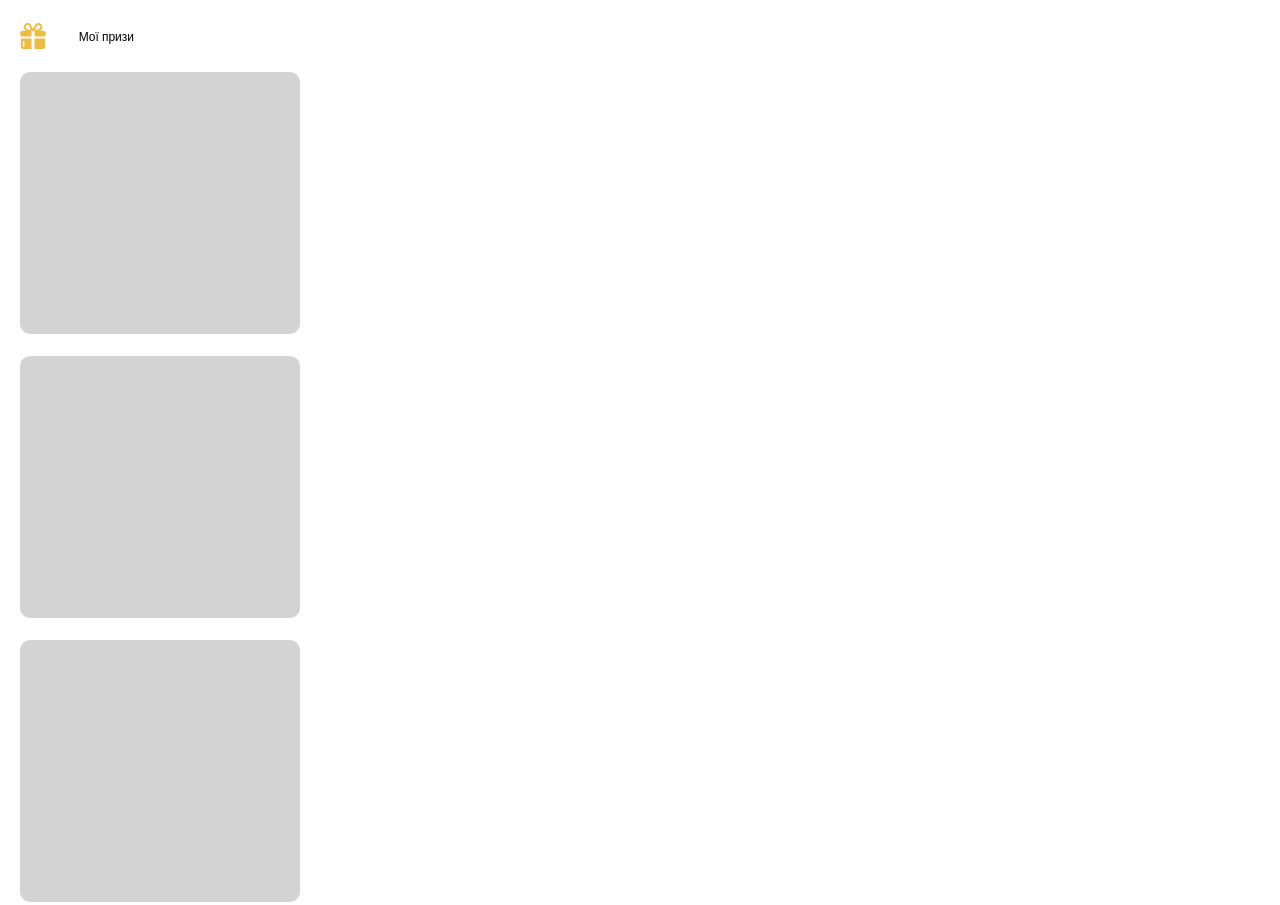
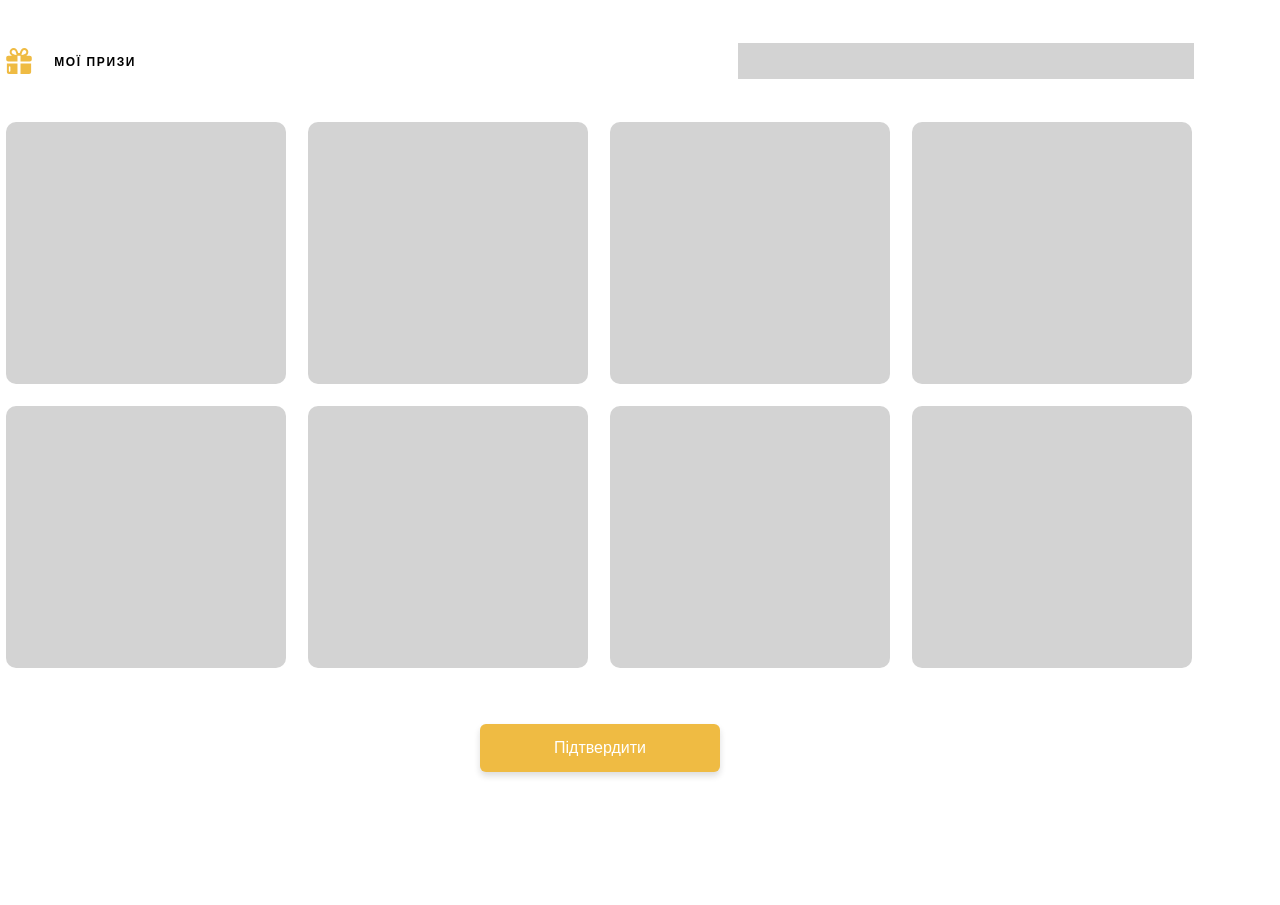
Before and after one commit to PabloOch/ad-people-animation, a React app: page / in a window 1280 px wide. Shown: the top 905 px of the page. After the commit the page ends 816 px from the top, so only its background shows below. Built offline with nearby package versions, Linux system fonts and the light colour scheme.

Commit message:
award desk first try

```diff
--- a/src/components/awardsPage/AwardsPage.js
+++ b/src/components/awardsPage/AwardsPage.js
@@ -7,10 +7,22 @@ export const AwardsPage = () => {
     <div className={css.awardsContainer}>
       <div className={css.awardsWrapper}>
         <div className={css.awardsHeader}>
-          <img src={awardsLogo} alt="gift-box" width={26} height={26} />
-          <span className={css.awardsHeaderText}>Мої призи</span>
+          <div className={css.awardsHeaderLogo}>
+            <img src={awardsLogo} alt="gift-box" width={26} height={26} />
+            <span className={css.awardsHeaderText}>Мої призи</span>
+          </div>
+          <div className={css.awardsHeaderBarContainer}>
+            <div className={css.awardsHeaderBar}>
+            </div>
+          </div>
         </div>
         <ul className={css.awardsList}>
+          <li className={css.awardsListItem}>
+            <div className={css.awardsListItemContainer}></div>
+          </li>
+          <li className={css.awardsListItem}>
+            <div className={css.awardsListItemContainer}></div>
+          </li>
           <li className={css.awardsListItem}>
             <div className={css.awardsListItemContainer}></div>
           </li>
--- a/src/components/awardsPage/awardsPage.module.css
+++ b/src/components/awardsPage/awardsPage.module.css
@@ -26,7 +26,7 @@
 }
 
 .awardsListItemContainer {
-  width: 100%;
+  width: 280px;
   height: 262px;
   border-radius: 10px;
   background-color: #d3d3d3;
@@ -34,10 +34,17 @@
 
 .awardsHeader {
   display: flex;
-  justify-content: space-between;
+  /* justify-content: space-between; */
   align-items: center;
   width: 114px;
   height: 72px;
+}
+
+.awardsHeaderLogo {
+  width: 100%;
+  display: flex;
+  justify-content: space-between;
+  align-items: center;
 }
 
 .awardsHeaderText {
@@ -45,6 +52,8 @@
   font-size: 12px;
   line-height: 21px;
   font-weight: 400;
+  text-transform: uppercase;
+  letter-spacing: 1.6px;
 }
 
 .awardsButtonWrapper {
@@ -70,3 +79,125 @@
   border: none;
   outline: none;
 }
+
+@media (min-width: 768px) {
+  .awardsContainer {
+    width: 768px;
+  }
+
+  .awardsWrapper {
+    width: 586px;
+    /* flex-direction: row; */
+    /* flex-wrap: wrap; */
+  }
+
+  .awardsHeader {
+    height: 104px;
+  }
+
+  .awardsList {
+    display: flex;
+    flex-wrap: wrap;
+  }
+
+  .awardsListItem:nth-child(odd) {
+    margin-right: 22px;
+  }
+
+  .awardsHeader {
+    width: 100%;
+    justify-content: space-between;
+  }
+
+  .awardsHeaderLogo {
+    width: 130px;
+  }
+
+  .awardsHeaderBarContainer {
+    width: 340px;
+    height: 36px;
+    background-color: #d3d3d3;
+  }
+
+  .awardsHeaderText {
+    font-weight: 600;
+  }
+
+  .awardsListItem:not(:last-child) {
+    margin-bottom: 0px;
+  }
+
+  .awardsListItem:last-child {
+    margin-bottom: 0px;
+  }
+
+  .awardsListItem:nth-last-child(n + 2) {
+    margin-bottom: 20px;
+  }
+
+  .awardsListItem:last-child(2n) {
+    margin-bottom: 56px;
+  }
+
+  .awardsButtonWrapper {
+    margin-bottom: 66px;
+  }
+}
+
+@media (min-width: 1200px) {
+  .awardsContainer {
+    width: 1200px;
+  }
+
+  .awardsWrapper {
+    width: 1188px;
+  }
+
+  .awardsHeader {
+    height: 122px;
+  }
+
+  .awardsHeaderBarContainer {
+    width: 456px;
+  }
+
+  .awardsButtonWrapper {
+    margin-bottom: 44px;
+  }
+
+  .awardsListItem:nth-last-child(n + 2) {
+    margin-bottom: 0px;
+  }
+
+  .awardsListItem:last-child(2n) {
+    margin-bottom: 0px;
+  }
+
+  .awardsListItem:nth-child(odd) {
+    margin-right: 0px;
+  }
+
+  .awardsListItem:not(:last-child) {
+    margin-bottom: 0px;
+  }
+
+  .awardsListItem:nth-child(-n + 4) {
+    margin-bottom: 22px;
+  }
+
+  .awardsListItem:nth-child(-n + 4) {
+    margin-bottom: 22px;
+  }
+
+  .awardsListItem:nth-child(n + 1):nth-child(-n + 3) {
+    margin-right: 22px;
+  }
+
+  .awardsListItem:nth-child(n + 5):nth-child(-n + 7) {
+    margin-right: 22px;
+  }
+
+  .awardsList {
+    margin-bottom: 56px;
+  }
+}
```
